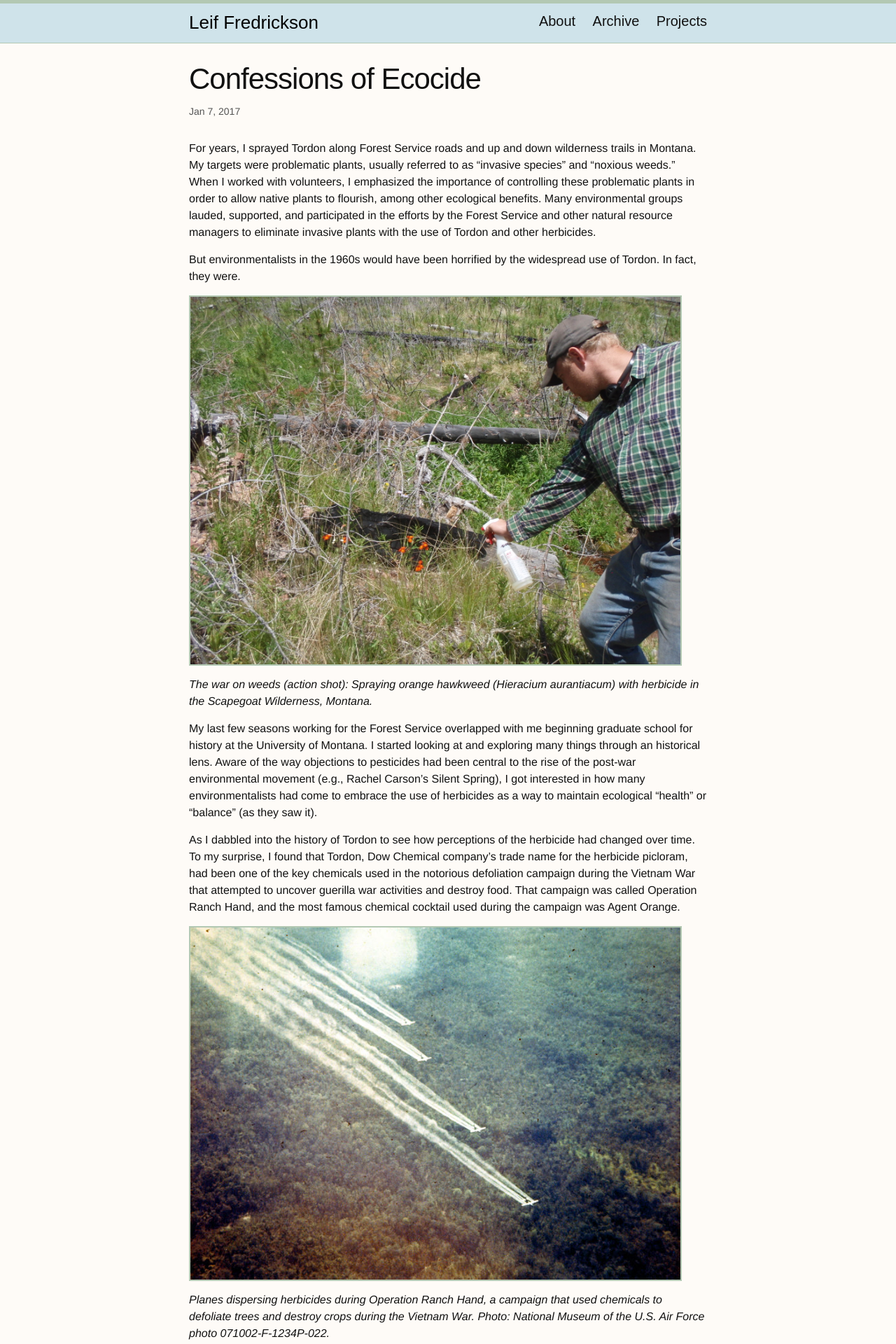
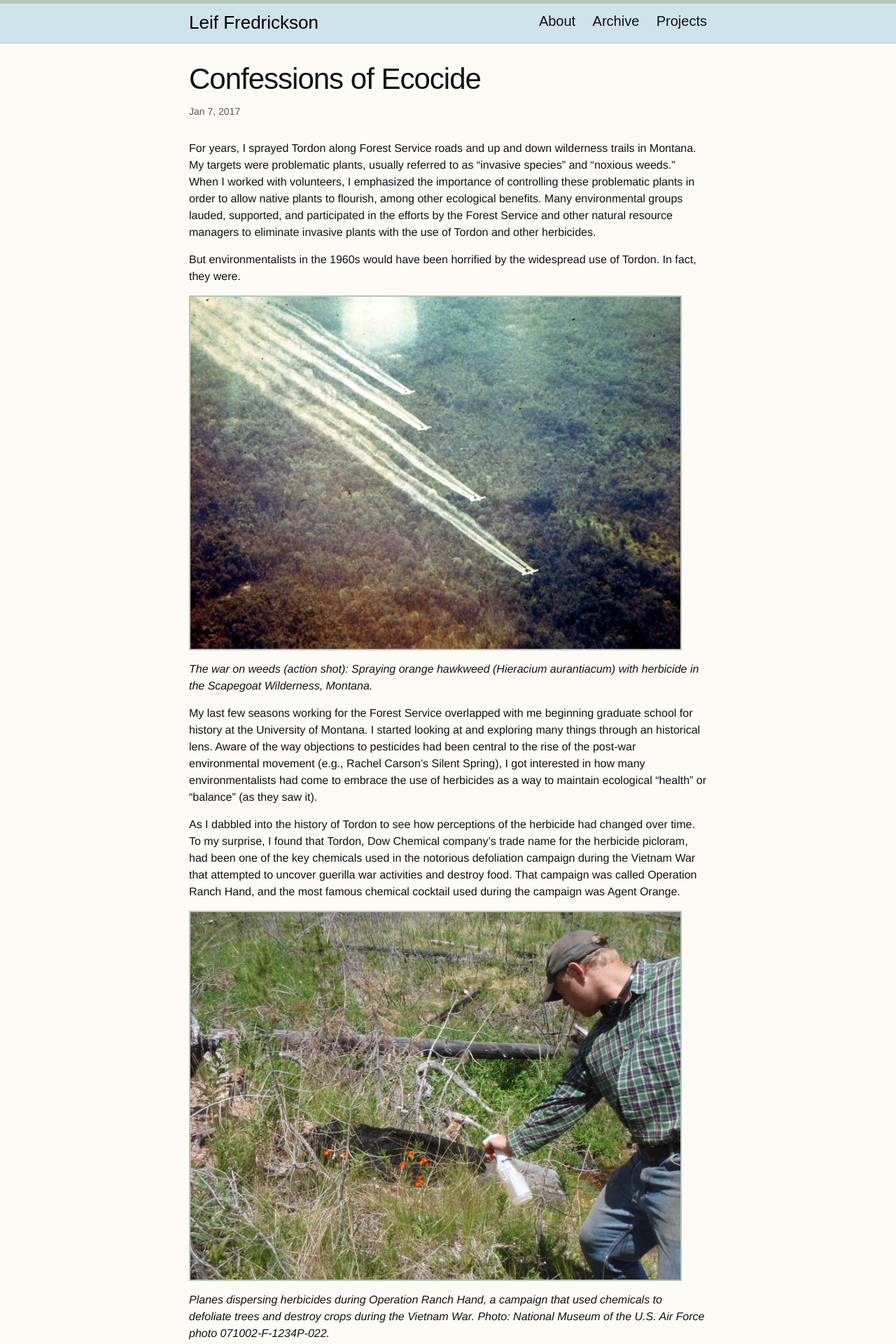
Before and after one commit to leiffredrickson/leiffredrickson, a Jekyll site: the page built from _posts/2017-01-07-ecocide.md, in a window 1280 px wide. Shown: the top 1920 px of the page at 70% size. Built offline with Jekyll 4.4.1, drawn with Linux system fonts in a browser that asks for light colours.

Commit message:
Test of images not working
Switched image reference in two posts to try to figure out what problem
was.

```diff
--- a/_posts/2017-01-07-ecocide.md
+++ b/_posts/2017-01-07-ecocide.md
@@ -10,7 +10,7 @@ For years, I sprayed Tordon along Forest Service roads and up and down wildernes
 
 But environmentalists in the 1960s would have been horrified by the widespread use of Tordon. In fact, they were.
 
-![Leif Fredrickson spraying orange hawkweed with herbicide from handsprayer]({{site.github.url}}/images/hawkweed.jpg){: width="700px"; height="auto"}
+![Leif Fredrickson spraying orange hawkweed with herbicide from handsprayer]({{site.github.url}}/images/ranch-hand.jpg){: width="700px"; height="auto"}
 {:.image-caption}
 *The war on weeds (action shot): Spraying orange hawkweed (Hieracium aurantiacum) with herbicide in the Scapegoat Wilderness, Montana.*
 
@@ -18,7 +18,7 @@ My last few seasons working for the Forest Service overlapped with me beginning
 
 As I dabbled into the history of Tordon to see how perceptions of the herbicide had changed over time. To my surprise, I found that Tordon, Dow Chemical company's trade name for the herbicide picloram, had been one of the key chemicals used in the notorious defoliation campaign during the Vietnam War that attempted to uncover guerilla war activities and destroy food. That campaign was called Operation Ranch Hand, and the most famous chemical cocktail used during the campaign was Agent Orange.
 
-![Four planes dispersing herbicide over a forest during the Vietnam War]({{site.github.url}}/images/ranch-hand.jpg){: width="700px"; height="auto"}
+![Four planes dispersing herbicide over a forest during the Vietnam War]({{site.github.url}}/images/hawkweed.jpg){: width="700px"; height="auto"}
 {:.image-caption}
 *Planes dispersing herbicides during Operation Ranch Hand, a campaign that used chemicals to defoliate trees and destroy crops during the Vietnam War. Photo: National Museum of the U.S. Air Force photo 071002-F-1234P-022.*
 
```
Also changed, not shown: _posts/2017-03-15-commuters.md (+2 -2 lines).
